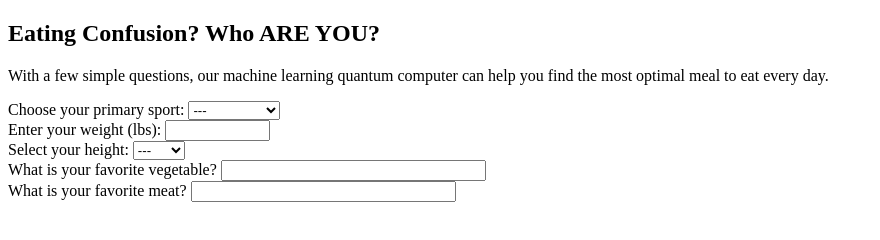
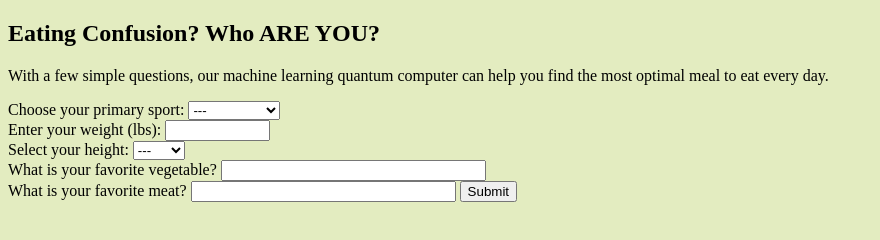
Before and after one commit to strangeBird3/machine_eating, a website: page index.html in a window 1280 px wide. Shown: the whole page, without its empty margins (0-880 px from the left). Drawn offline with Linux system fonts and the light colour scheme; files that its build step writes are made by us from their sources.

Commit message:
changed styles

```diff
--- a/index.html
+++ b/index.html
@@ -5,6 +5,7 @@
     <meta http-equiv="X-UA-Compatible" content="IE=edge">
     <meta name="viewport" content="width=device-width, initial-scale=1.0">
     <title>What Should I Eat?</title>
+    <link rel="stylesheet" href="static/style.css">
 </head>
 <body>
     <h2>Eating Confusion? Who ARE YOU?</h2>
@@ -43,6 +44,7 @@
             <br>
             <label for="meat">What is your favorite meat?</label>
             <input type="text" id="meat" size="30">
+            <button>Submit</button>
         </form>
 
     </div>
--- a/public/style.css
+++ b/public/style.css
@@ -0,0 +1,3 @@
+body {
+    background-color: rgb(227, 236, 192);
+}
```
